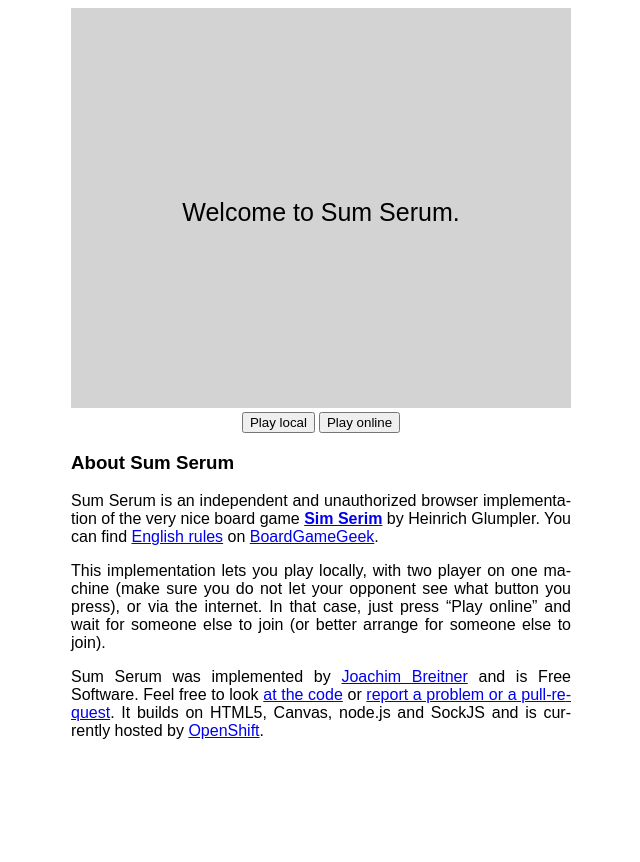
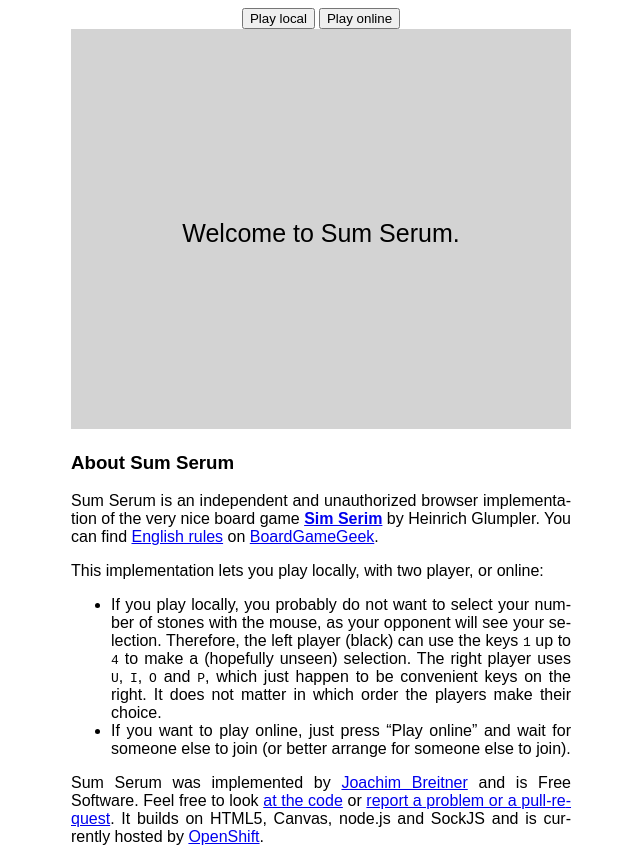
Before and after one commit to nomeata/sumserum, a website: page client/index.html in a window 1280 px wide. Shown: the whole page, without its empty margins (319-959 px from the left). Before the commit the page ends 800 px from the top, so only its background shows below. Drawn offline with Linux system fonts and the light colour scheme.

Commit message:
Explain local play, as suggested by Heinrich Glumpler.

```diff
--- a/client/index.html
+++ b/client/index.html
@@ -21,14 +21,14 @@
 
 <body>
 <div align="center">
+<button id="playlocal">Play local</button>
+<button id="playonline">Play online</button>
+</div>
+<div align="center">
 <canvas tabindex="1" id="canvas" align="center" width="500" height="400"
         style="border:0px solid blue; background: lightgrey" />
 </div>
 
-<div align="center">
-<button id="playlocal">Play local</button>
-<button id="playonline">Play online</button>
-</div>
 <script src="engine.js" ></script>
 <script src="sumserum.js"></script>
 
@@ -40,8 +40,12 @@ Sum Serum is an independent and unauthorized browser implementation of the very
 </p>
 
 <p>
-This implementation lets you play locally, with two player on one machine (make sure you do not let your opponent see what button you press), or via the internet. In that case, just press “Play online” and wait for someone else to join (or better arrange for someone else to join).
+This implementation lets you play locally, with two player, or online:
 </p>
+<ul>
+<li>If you play locally, you probably do not want to select your number of stones with the mouse, as your opponent will see your selection. Therefore, the left player (black) can use the keys <tt>1</tt> up to <tt>4</tt> to make a (hopefully unseen) selection. The right player uses <tt>U</tt>, <tt>I</tt>, <tt>O</tt> and <tt>P</tt>, which just happen to be convenient keys on the right. It does not matter in which order the players make their choice.</li>
+<li>If you want to play online, just press “Play online” and wait for someone else to join (or better arrange for someone else to join).</li>
+</ul>
 
 <p>Sum Serum was implemented by <a href="http://www.joachim-breitner.de/">Joachim Breitner</a> and is Free Software. Feel free to look <a href="http://git.nomeata.de/?p=sumserum.git">at the code</a> or <a href="https://github.com/nomeata/sumserum/issues">report a problem or a pull-request</a>. It builds on HTML5, Canvas, node.js and SockJS and is currently hosted by <a href="https://www.openshift.com/">OpenShift</a>.
 </p>
```
